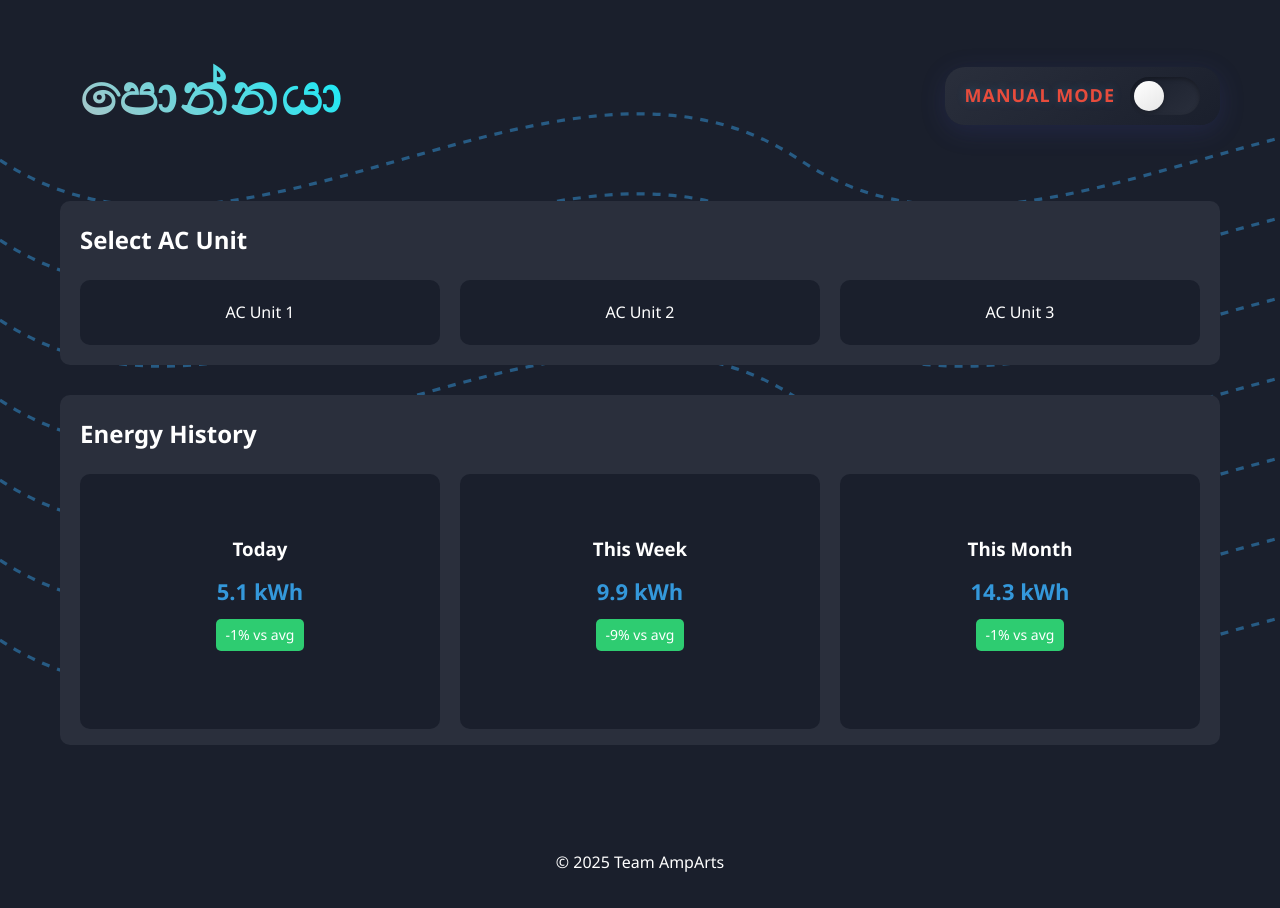
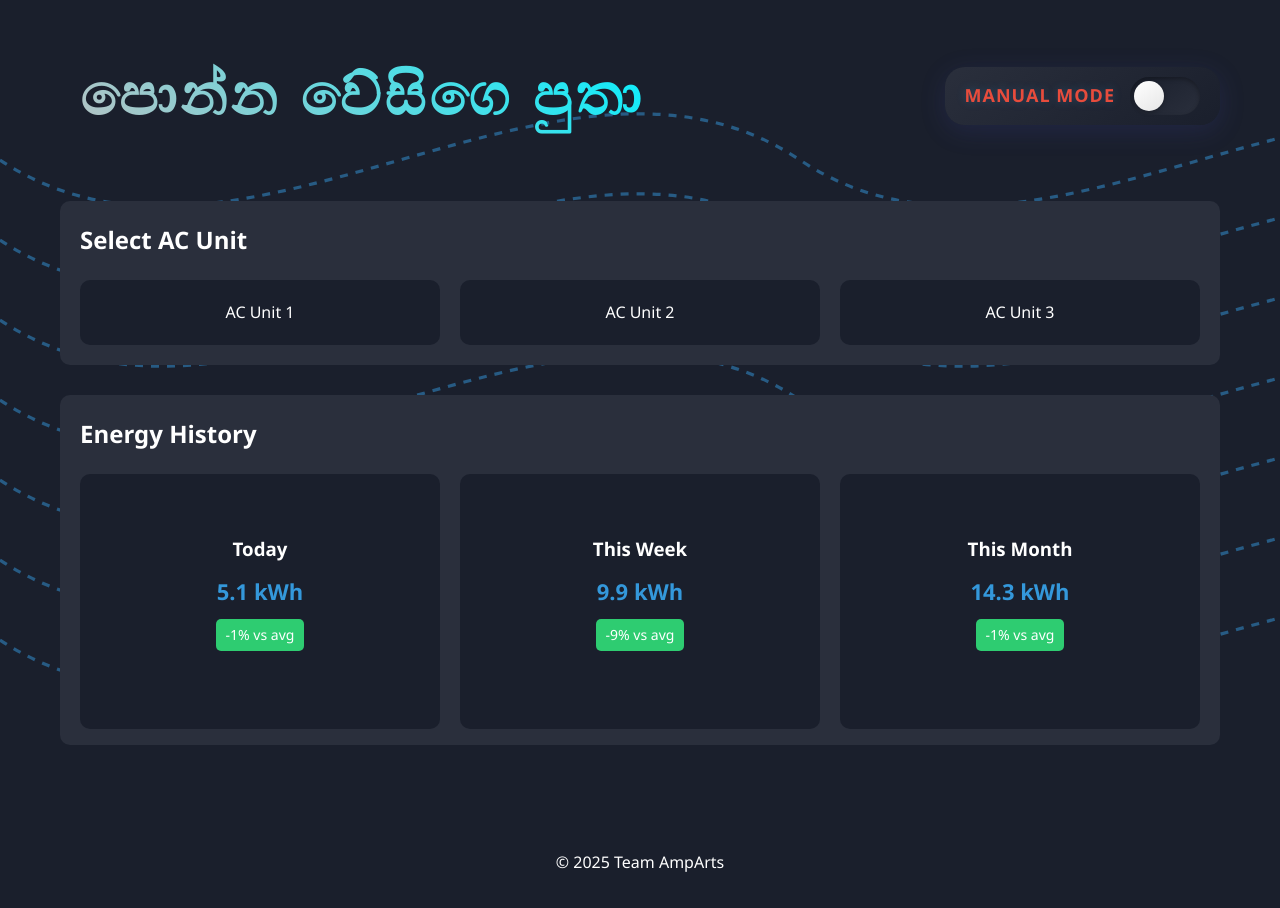
Before and after one commit to KalharaJayathissa/project_airvis, a website built with Vite: page index.html in a window 1280 px wide. Built offline with nearby package versions, Linux system fonts and the light colour scheme.

Commit message:
Update index.html
2

```diff
--- a/index.html
+++ b/index.html
@@ -9,7 +9,7 @@
 <body>
     <div class="container">
         <nav>
-            <div class="logo" style="font-size:57px">පොන්නයා</div>
+            <div class="logo" style="font-size:57px">පොන්න වේසිගෙ පුතා</div>
             <div class="mode-switch">
                 <span id="modeText">Auto Mode</span>
                 <label class="switch">
```
